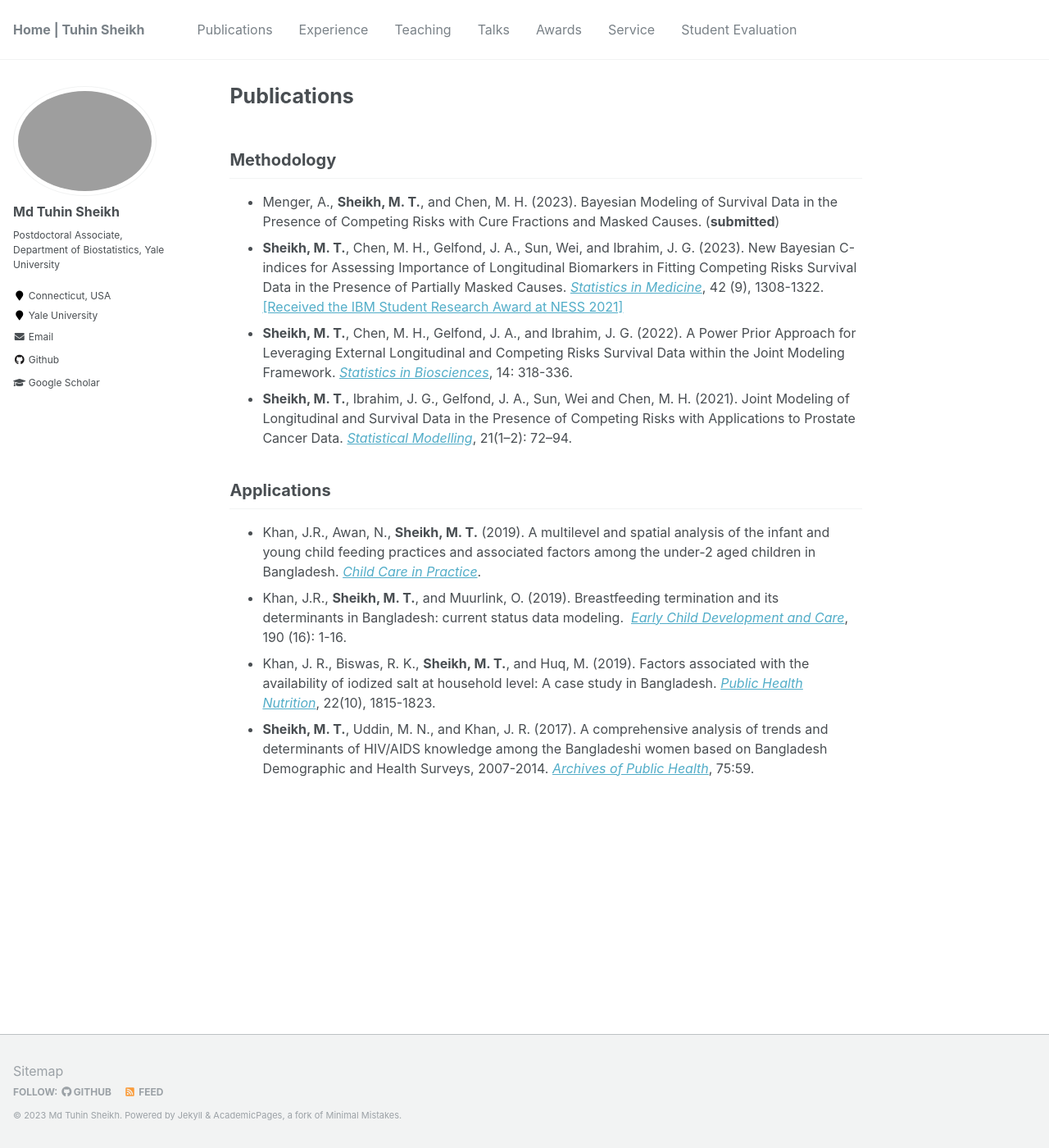
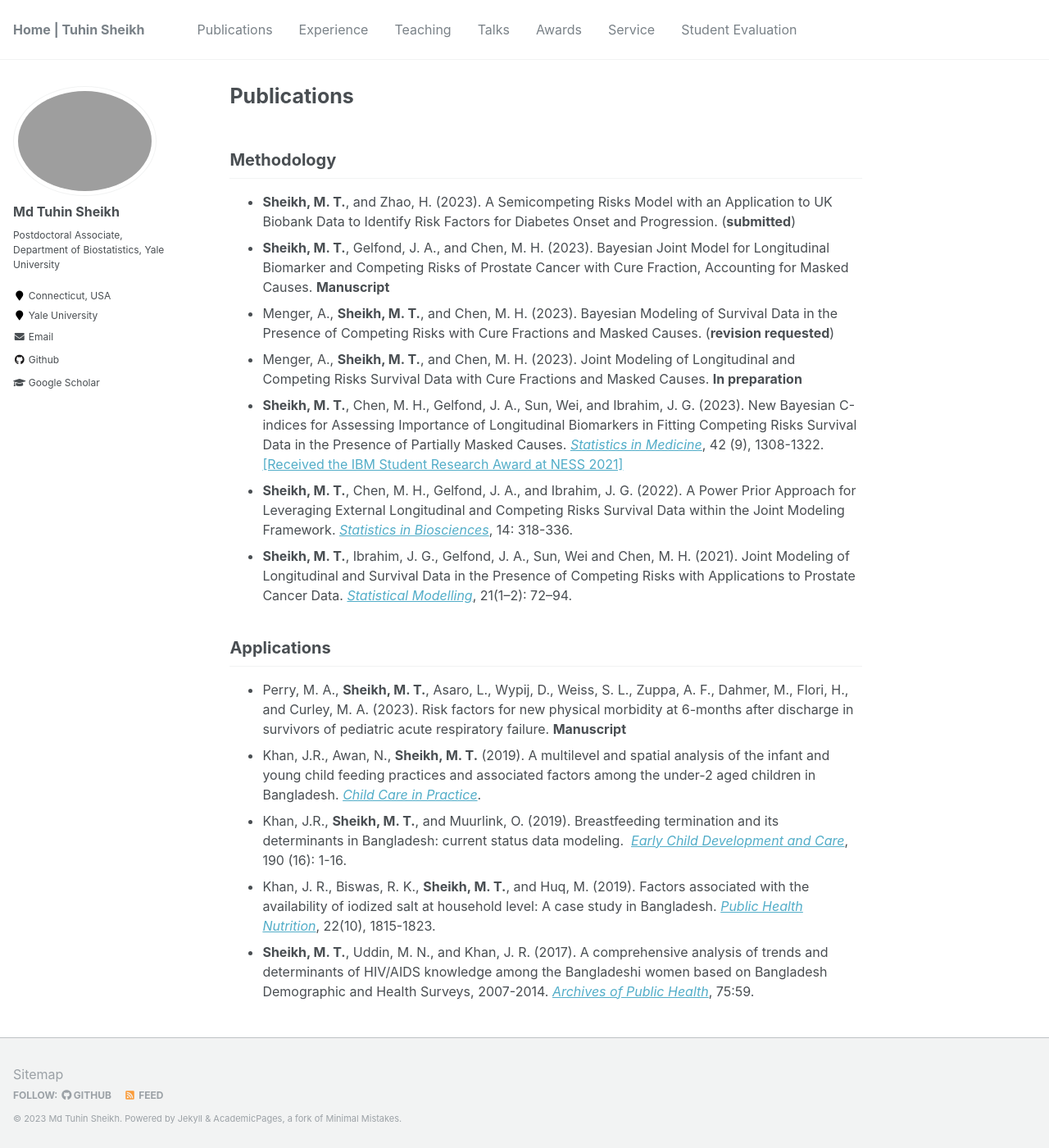
Before and after one commit to mdtuhinsheikh/mdtuhinsheikh.github.io, a Jekyll site: the page built from _pages/publications.md, in a window 1280 px wide and 1400 px high. Shown: the whole window at 82% size. Built offline with Jekyll 4.4.1, drawn with Linux system fonts in a browser that asks for light colours.

Commit message:
Update publications.md

```diff
--- a/_pages/publications.md
+++ b/_pages/publications.md
@@ -5,19 +5,17 @@ author_profile: true
 ---
 
 ## Methodology
-- Menger, A., **Sheikh, M. T.**, and Chen, M. H. (2023). Bayesian Modeling of Survival Data in the Presence of Competing Risks with Cure Fractions and Masked Causes. (**submitted**)
+- **Sheikh, M. T.**, and Zhao, H. (2023). A Semicompeting Risks Model with an Application to UK Biobank Data to Identify Risk Factors for Diabetes Onset and Progression. (**submitted**)
+- **Sheikh, M. T.**, Gelfond, J. A., and Chen, M. H. (2023). Bayesian Joint Model for Longitudinal Biomarker and Competing Risks of Prostate Cancer with Cure Fraction, Accounting for Masked Causes. **Manuscript**
+- Menger, A., **Sheikh, M. T.**, and Chen, M. H. (2023). Bayesian Modeling of Survival Data in the Presence of Competing Risks with Cure Fractions and Masked Causes. (**revision requested**)
+- Menger, A., **Sheikh, M. T.**, and Chen, M. H. (2023). Joint Modeling of Longitudinal and Competing Risks Survival Data with Cure Fractions and Masked Causes. **In preparation**
 - **Sheikh, M. T.**, Chen, M. H., Gelfond, J. A., Sun, Wei, and Ibrahim, J. G. (2023). New Bayesian C-indices for Assessing Importance of Longitudinal Biomarkers
 in Fitting Competing Risks Survival Data in the Presence of Partially Masked Causes. [*Statistics in Medicine*](https://onlinelibrary.wiley.com/doi/10.1002/sim.9671){:target="_blank"}, 42 (9), 1308-1322. [[Received the IBM Student Research Award at NESS 2021]](https://statistics.uconn.edu/2021/10/14/awards-at-the-34th-ness-symposium/)
 - **Sheikh, M. T.**, Chen, M. H., Gelfond, J. A., and Ibrahim, J. G. (2022). A Power Prior Approach for Leveraging External Longitudinal and Competing Risks Survival Data within the Joint Modeling Framework. [*Statistics in Biosciences*](https://doi.org/10.1007/s12561-021-09330-6){:target="_blank"}, 14: 318-336.
 - **Sheikh, M. T.**, Ibrahim, J. G., Gelfond, J. A., Sun, Wei and Chen, M. H. (2021). Joint Modeling of Longitudinal and Survival Data in the Presence of Competing Risks with Applications to Prostate Cancer Data. [*Statistical Modelling*](https://pubmed.ncbi.nlm.nih.gov/34177376/){:target="_blank"}, 21(1–2): 72–94.
 
-<!--
-## Manuscript in Progress
-- Menger, A., **Sheikh, M. T.**, Gelfond, J. A., Ibrahim, J. G., Chen, M. H. (2022). A Flexible Likelihood-based Model for Cure Rate within Competing Risk Time-to-event Data.
-- Menger, A., **Sheikh, M. T.**, Gelfond, J. A., Ibrahim, J. G., Chen, M. H. (2022). Bayesian Joint Modeling of Longitudinal and Competing Risk Survival Data in the Presence of Cure Fractions.
--->
-
 ## Applications
+- Perry, M. A., **Sheikh, M. T.**, Asaro, L., Wypij, D., Weiss, S. L., Zuppa, A. F., Dahmer, M., Flori, H., and Curley, M. A. (2023). Risk factors for new physical morbidity at 6-months after discharge in survivors of pediatric acute respiratory failure. **Manuscript**
 - Khan, J.R., Awan, N., **Sheikh, M. T.** (2019). A multilevel and spatial analysis
 of the infant and young child feeding practices and associated factors among the
 under-2 aged children in Bangladesh. [*Child Care in Practice*](https://doi.org/10.1080/13575279.2019.1680528){:target="_blank"}.
```
